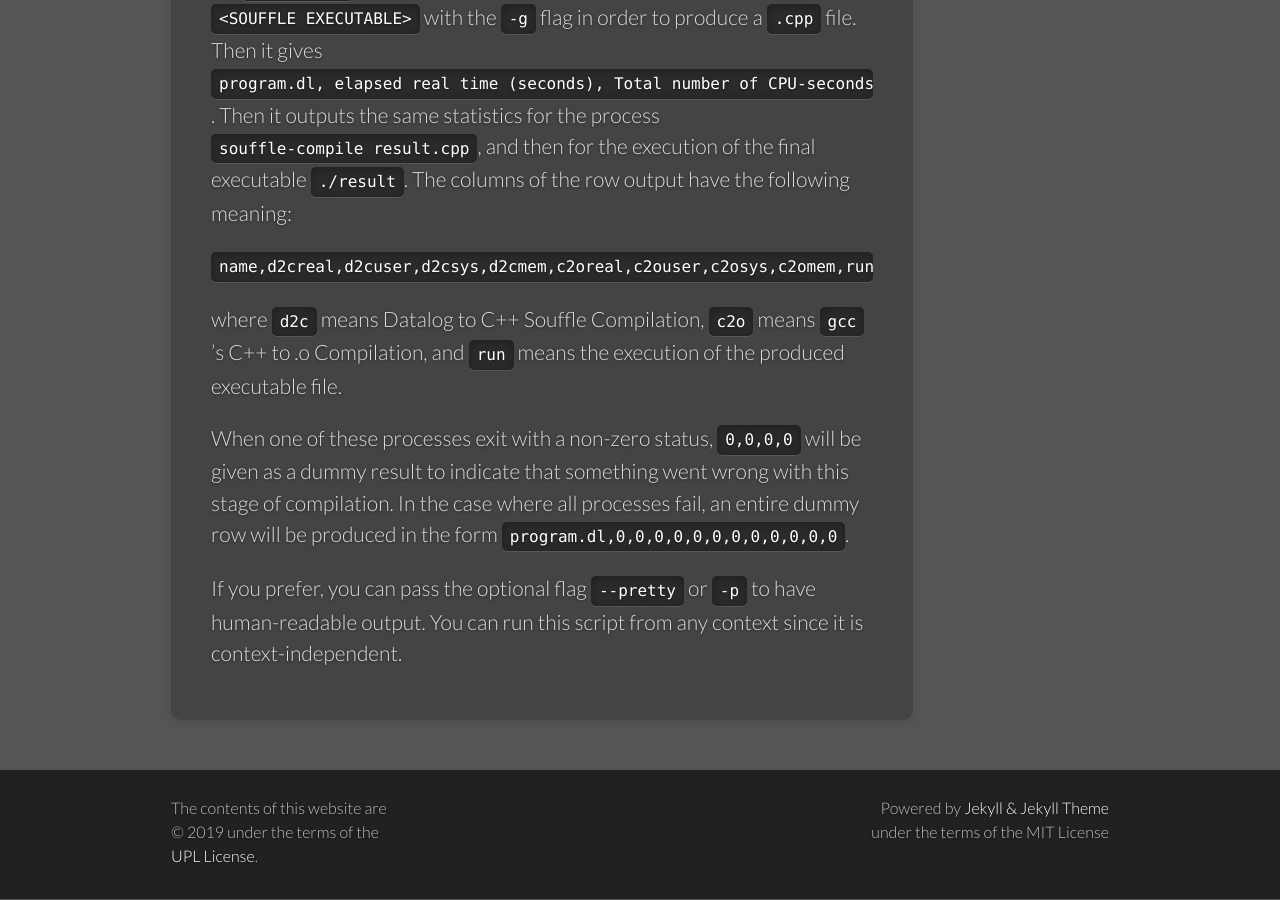
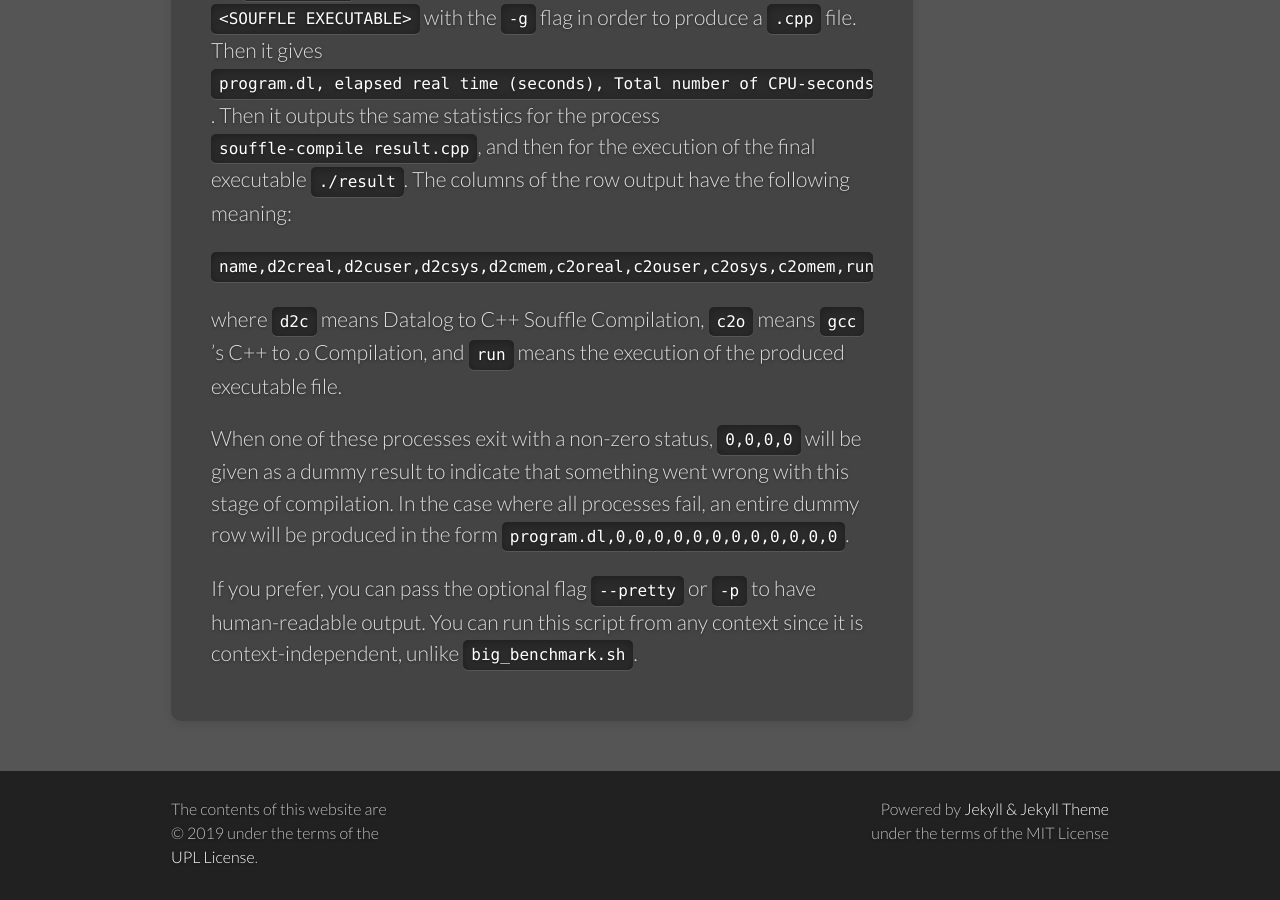
Before and after one commit to souffle-lang/souffle-lang.github.io, a Jekyll site: the page built from _docs/benchmarks.md, in a window 1280 px wide and 900 px high, scrolled down 1638 px. Built offline with Jekyll 4.4.1, drawn with Linux system fonts in a browser that asks for light colours; some of the changed text lies outside the part shown.

Commit message:
Update benchmarks.md

```diff
--- a/_docs/benchmarks.md
+++ b/_docs/benchmarks.md
@@ -16,9 +16,9 @@ There are some tools available under `benchmarks` that make it easy for you to c
 
 The available options are
 
-| long | short | description | example |
-| --- | --- | --- |
-| `--outdir` | `-o` | Specify the output directory for the `.csv` files. | `./big_benchmark.sh --outdir=/home/user/out ...` |
+| Long  | Short | Description | Example |
+| :------------- | :------------- | :------------ | :------------ |
+ `--outdir` | `-o` | Specify the output directory for the `.csv` files. | `./big_benchmark.sh --outdir=/home/user/out ...` |
 | `--instance` | `-i` | Specify the instance of souffle to run | `./big_benchmark.sh ... --instance=/home/user/souffle/src/souffle` |
 
 ### `timer.sh`
@@ -33,4 +33,4 @@ where `d2c` means Datalog to C++ Souffle Compilation, `c2o` means `gcc`'s C++ to
 When one of these processes exit with a non-zero status, `0,0,0,0` will be given as a dummy result to indicate that something went wrong with this stage of compilation. In the case where all processes fail, an entire dummy row will be produced in the form `program.dl,0,0,0,0,0,0,0,0,0,0,0,0`.
 
 If you prefer, you can pass the optional flag `--pretty` or `-p` to have human-readable output.
-You can run this script from any context since it is context-independent.
+You can run this script from any context since it is context-independent, unlike `big_benchmark.sh`.
```
